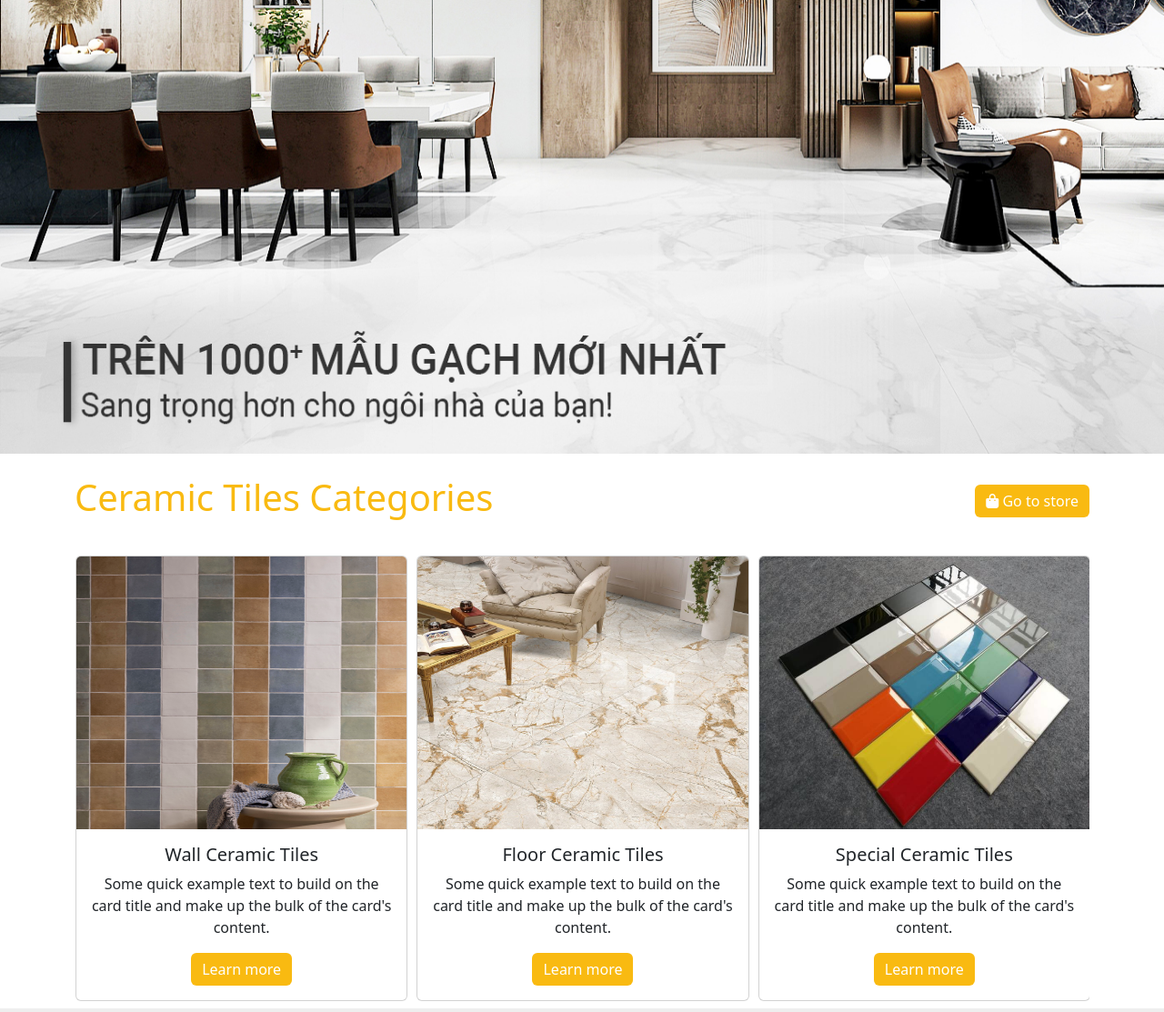
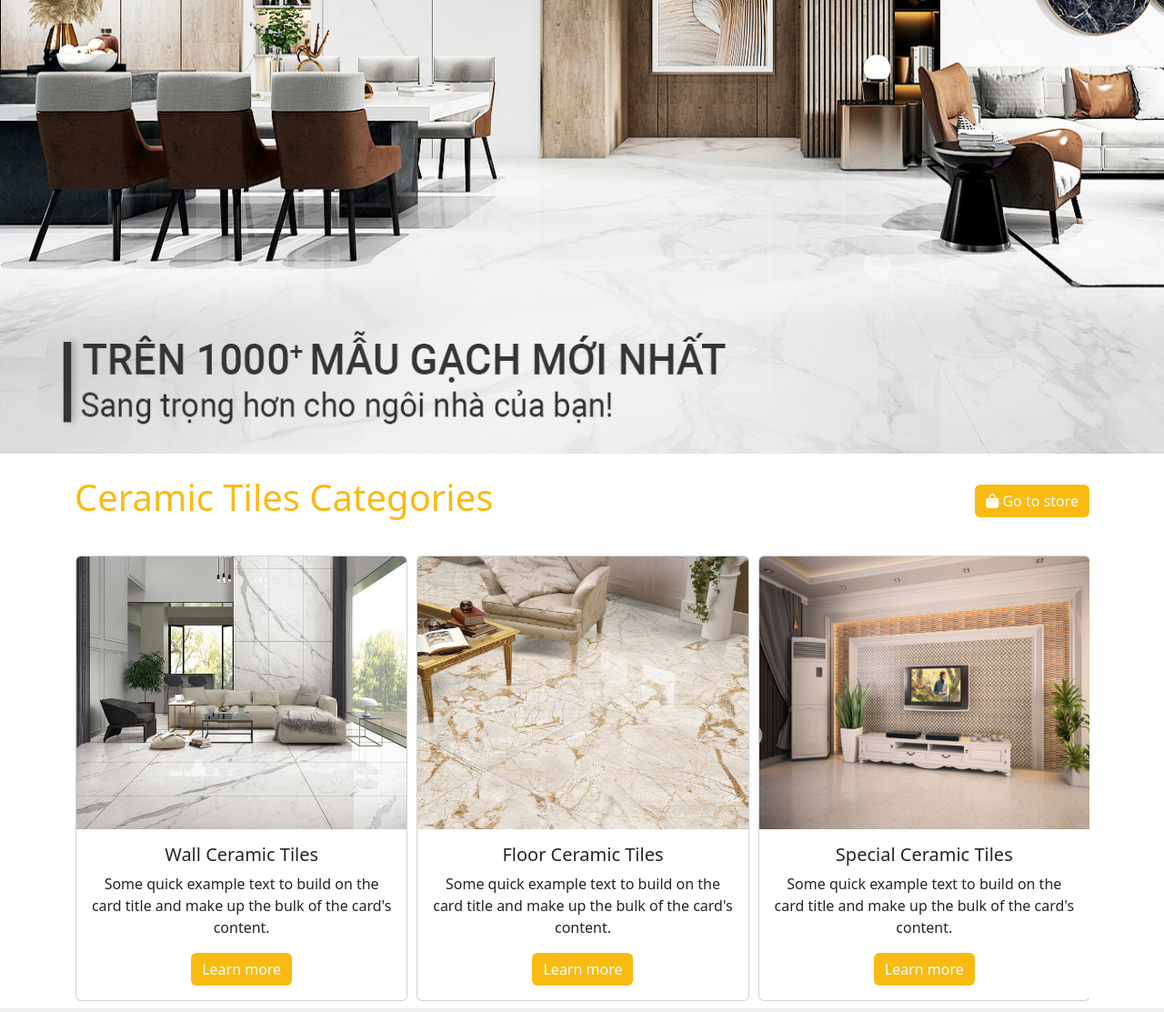
Before and after one commit to huongcaoha1994/ceramic-tiles, a PHP site: page /main.php in a window 1280 px wide. Shown: the part 97-1210 px from the top of the page at 91% size. Run offline with PHP 8.4, Linux system fonts and the light colour scheme; data comes from the database, SQL or seed files in the repository.

Commit message:
update main.php

```diff
--- a/SRC/view/main.php
+++ b/SRC/view/main.php
@@ -22,11 +22,11 @@
       <div class="item">
         <div class="my-2 text-center">
           <div class="card h-100">
-            <img src="../assets/img/homepage/wall-ceramic-tiles.jpg" class="card-img-top" alt="wall-tiles" height="300px">
+            <img src="../assets/img/homepage/wall.jpg" class="card-img-top" alt="wall-tiles" height="300px">
             <div class="card-body">
               <h5 class="card-title">Wall Ceramic Tiles</h5>
               <p class="card-text">Some quick example text to build on the card title and make up the bulk of the card's content.</p>
-              <a href="#" class="btn btn-primary">Learn more</a>
+              <a href="shop.php?category=allwall" class="btn btn-primary">Learn more</a>
             </div>
           </div>
         </div>
@@ -38,7 +38,7 @@
             <div class="card-body">
               <h5 class="card-title">Floor Ceramic Tiles</h5>
               <p class="card-text">Some quick example text to build on the card title and make up the bulk of the card's content.</p>
-              <a href="#" class="btn btn-primary">Learn more</a>
+              <a href="shop.php?category=allfloor" class="btn btn-primary">Learn more</a>
             </div>
           </div>
         </div>
@@ -46,11 +46,11 @@
       <div class="item">
         <div class="my-2 text-center">
           <div class="card h-100">
-            <img src="../assets/img/homepage/special-ceramic-tiles.png" class="card-img-top" alt="..." height="300px">
+            <img src="../assets/img/homepage/special.jpg" class="card-img-top" alt="..." height="300px">
             <div class="card-body">
               <h5 class="card-title">Special Ceramic Tiles</h5>
               <p class="card-text">Some quick example text to build on the card title and make up the bulk of the card's content.</p>
-              <a href="#" class="btn btn-primary">Learn more</a>
+              <a href="shop.php?category=allspecial" class="btn btn-primary">Learn more</a>
             </div>
 
           </div>
```
